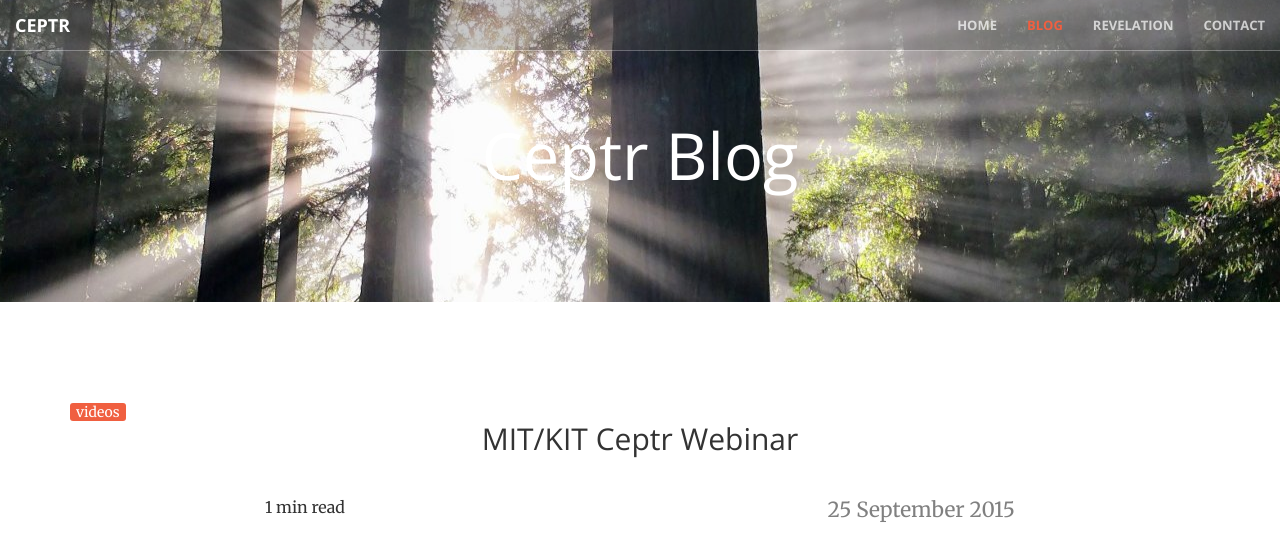
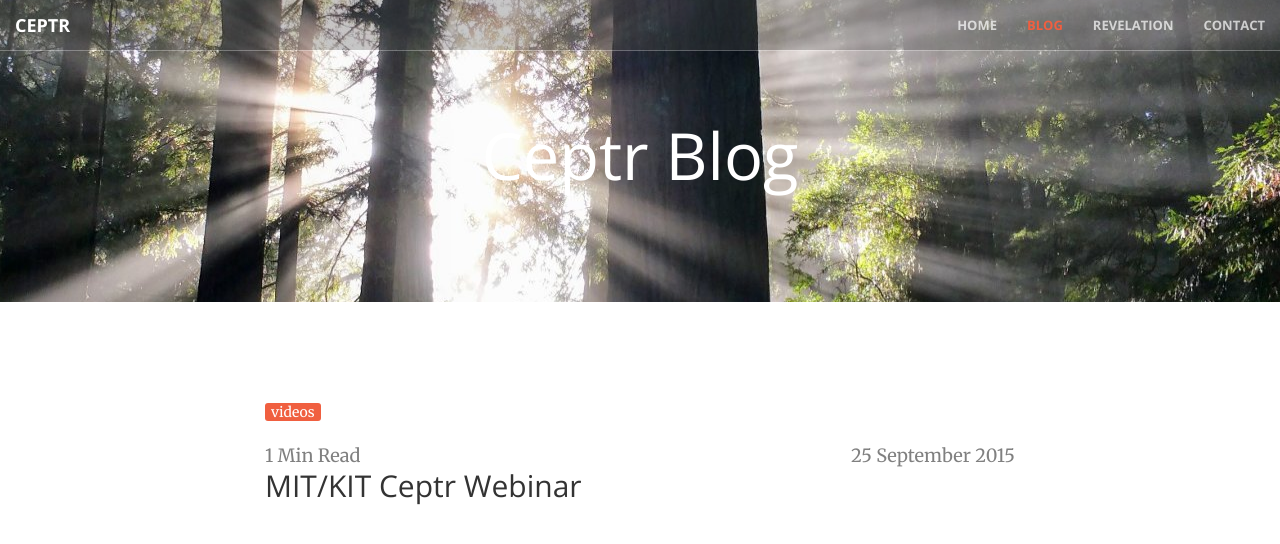
Before and after one commit to metacurrency/ceptr-org, a Jekyll site: the page built from _posts/2015-09-24-mitkit-ceptr-webinar.html, in a window 1280 px wide and 1400 px high. Shown: the top 544 px of the window. Built offline with Jekyll 4.4.1, drawn with Linux system fonts in a browser that asks for light colours; comment, search, counter and statistics services are not loaded; grey boxes are pictures that could not be loaded.

Commit message:
more blog post formatting

```diff
--- a/_includes/css/custom.css
+++ b/_includes/css/custom.css
@@ -56,12 +56,12 @@ section#blog .aligncenter {
   margin-right: auto;
 }
 section#blog h2.section-heading {
-  padding: 0 0 1em 0;
+  padding-bottom: 1.5em;
 }
 section#blog post-meta.tags {
   display: block;
   text-align: left;
-  width: 100%;
+  margin-bottom: 1.5em;
 }
 section#blog span.tag {
   background: #f05f40;
@@ -69,6 +69,12 @@ section#blog span.tag {
   border-radius: 3px;
   font-size: 100%;
   padding: 0 6px 0 6px;
+}
+section#blog post-meta.post-date, section#blog post-meta.read-time {
+  color: grey;
+  bottom-margin: 20px;
+  text-transform: capitalize;
+  font-size: 130%;
 }
 /* section#blog post-meta.tags::before {
   content: "Tags:";
@@ -79,12 +85,7 @@ section#blog post-meta.read-time::before {
 section#blog post-meta.post-date::before {
   content: "Date:";
 } */
-section#blog post-meta.post-date {
-  color: grey;
-  bottom-margin: 20px;
-  text-transform: capitalize;
-  font-size: 130%;
-}
+
 /* Image */
 
 .image {
--- a/_layouts/post.html
+++ b/_layouts/post.html
@@ -10,28 +10,13 @@ comments: true
 <section id="blog">
   <div class="container">
     <div class="row">
-      <div class="col-lg-12 text-center">
+      <div class="col-lg-8 col-md-8 col-md-offset-2">
           <post-meta class="tags">
             {% for tag in page.tags %}
               <span class="tag">{{tag}}</span>
             {% endfor %}
           </post-meta>
-	      <h2 class="section-heading">{{page.title}}</h2>
-      </div>
-    </div>
-  </div>
-  <div class="container">
-    <div class="row">
-      <div class="col-md-8 col-md-offset-2">
-	<div class="row">
-	  <div class="col-md-6">
-	    <p class="pull-left">
-<!--	      <post-meta class="tags">
-          {% for tag in page.tags %}
-            <span class="tag">{{tag}}</span>
-          {% endfor %}
-        </post-meta>
-              <br> -->
+            <div class="pull-left">
               <post-meta class="read-time">
               {% assign words = content | number_of_words %}
               {% if words < 360 %}
@@ -40,16 +25,23 @@ comments: true
                 {{ words | divided_by: 180 }} mins
                 {% endif %}
                 read
-			    </p>
                </post-meta>
              </div>
-	  <div class="col-md-6">
-	    <p class="pull-right">
+            <div class="pull-right">
                 <post-meta class="post-date">
                    {{ page.date | date: "%d %B %Y" }}
                 </post-meta>
-	    </p>
             </div>
+        </div>
+      </div>
+      <div class="row">
+	      <h2 class="section-heading col-lg-8 col-md-8 col-md-offset-2">{{page.title}}</h2>
+      </div>
+    </div>
+  <div class="container">
+    <div class="row">
+      <div class="col-md-8 col-md-offset-2">
+	<div class="row">
 	</div>
 	{{ content }}
 	{% include disqus.html %}
```
Lines whose indentation alone changed are shown as unchanged.
